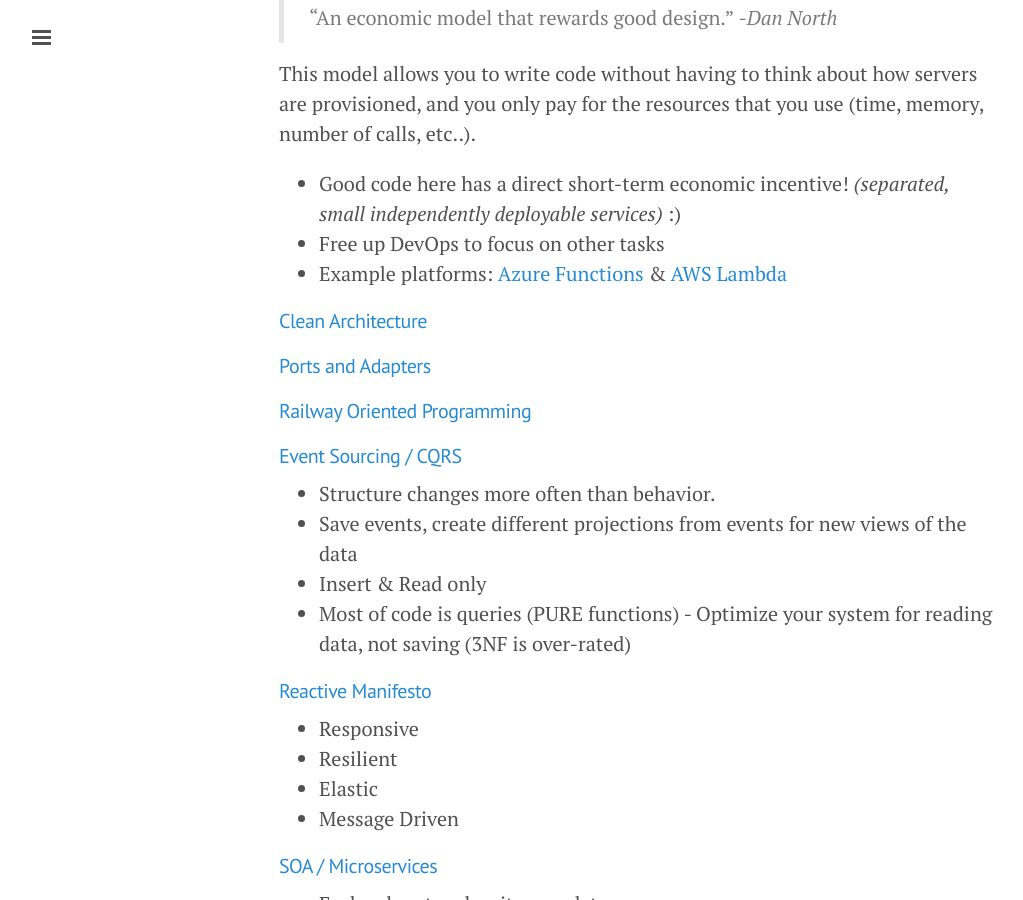
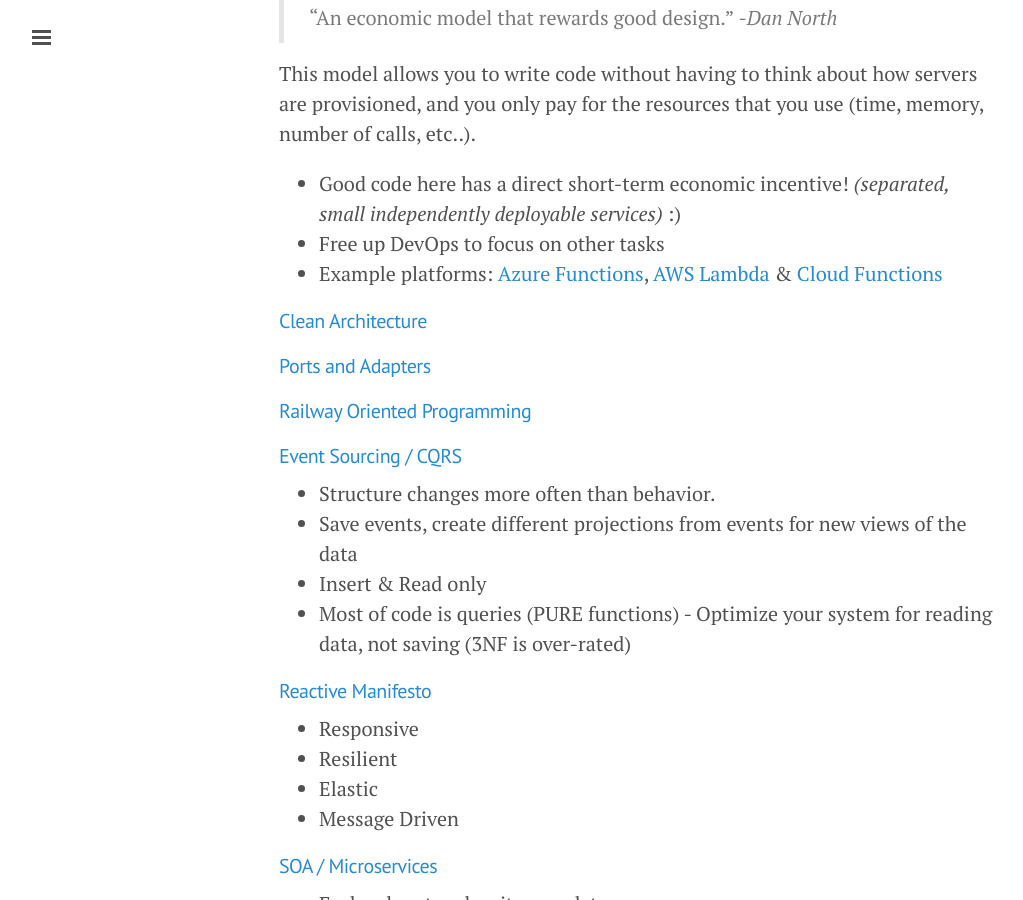
Before and after one commit to ideaflare/ideaflare.github.io, a Jekyll site: the page built from _posts/2017-06-19-architecture.markdown, in a window 1280 px wide and 900 px high, scrolled down 1886 px. Shown: the whole window, without its empty margins (1-1024 px from the left). Built offline with Jekyll 4.4.1, drawn with Linux system fonts in a browser that asks for light colours; comment, search, counter and statistics services are not loaded.

Commit message:
Update 2017-06-19-architecture.markdown

```diff
--- a/_posts/2017-06-19-architecture.markdown
+++ b/_posts/2017-06-19-architecture.markdown
@@ -43,7 +43,7 @@ This is largely a bullet point breakdown of concepts without the what & why they
 This model allows you to write code without having to think about how servers are provisioned, and you only pay for the resources that you use (time, memory, number of calls, etc..).
  * Good code here has a direct short-term economic incentive! _(separated, small independently deployable services)_ :)
  * Free up DevOps to focus on other tasks
- * Example platforms: [Azure Functions](https://azure.microsoft.com/en-us/services/functions/) & [AWS Lambda](https://aws.amazon.com/lambda/)
+ * Example platforms: [Azure Functions](https://azure.microsoft.com/en-us/services/functions/), [AWS Lambda](https://aws.amazon.com/lambda/) & [Cloud Functions](https://cloud.google.com/functions/)
 
 #### [Clean Architecture](https://8thlight.com/blog/uncle-bob/2012/08/13/the-clean-architecture.html)
 #### [Ports and Adapters](http://blog.ploeh.dk/2016/03/18/functional-architecture-is-ports-and-adapters/)
```
